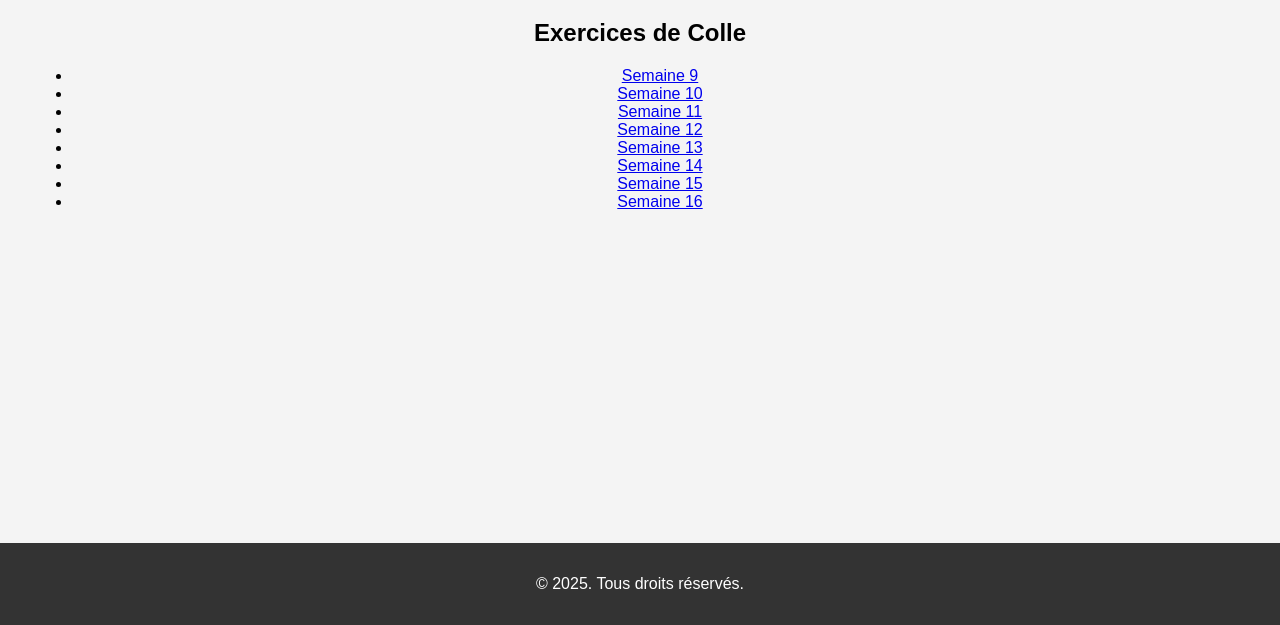
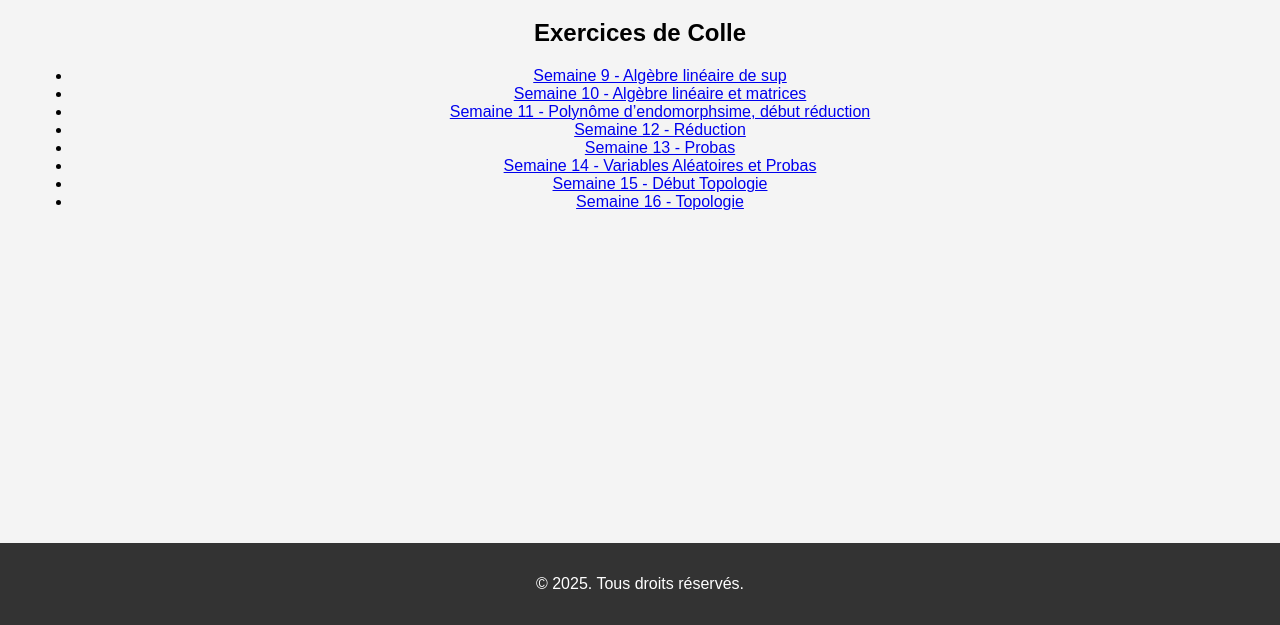
Before and after one commit to Husslaga/site_perso, a plain HTML site: page exercices.html in a window 1280 px wide. Shown: the part 175-800 px from the top of the page. Drawn offline with Linux system fonts and the light colour scheme.

Commit message:
Mise à jour du site - Ajout de nouvelles pages

```diff
--- a/exercices.html
+++ b/exercices.html
@@ -21,14 +21,14 @@
         <section>
             <h2>Exercices de Colle</h2>
             <ul>
-                <li><a href="pdf/colle9.pdf" target="_blank">Semaine 9</a></li>
-                <li><a href="pdf/colle10.pdf" target="_blank">Semaine 10</a></li>
-                <li><a href="pdf/colle11.pdf" target="_blank">Semaine 11</a></li>
-                <li><a href="pdf/colle12.pdf" target="_blank">Semaine 12</a></li>
-                <li><a href="pdf/colle13.pdf" target="_blank">Semaine 13</a></li>
-                <li><a href="pdf/colle14.pdf" target="_blank">Semaine 14</a></li>
-                <li><a href="pdf/colle15.pdf" target="_blank">Semaine 15</a></li>
-                <li><a href="pdf/colle16.pdf" target="_blank">Semaine 16</a></li>
+                <li><a href="pdf/colle9.pdf" target="_blank">Semaine 9 - Algèbre linéaire de sup</a></li>
+                <li><a href="pdf/colle10.pdf" target="_blank">Semaine 10 - Algèbre linéaire et matrices</a></li>
+                <li><a href="pdf/colle11.pdf" target="_blank">Semaine 11 - Polynôme d’endomorphsime, début réduction</a></li>
+                <li><a href="pdf/colle12.pdf" target="_blank">Semaine 12 - Réduction</a></li>
+                <li><a href="pdf/colle13.pdf" target="_blank">Semaine 13 - Probas</a></li>
+                <li><a href="pdf/colle14.pdf" target="_blank">Semaine 14 - Variables Aléatoires et Probas</a></li>
+                <li><a href="pdf/colle15.pdf" target="_blank">Semaine 15 - Début Topologie</a></li>
+                <li><a href="pdf/colle16.pdf" target="_blank">Semaine 16 - Topologie</a></li>
 
                 <!-- Ajoutez d'autres liens pour les autres semaines -->
             </ul>
```
Also changed, not shown: index.html (+1 -1 lines), 2 other files.
